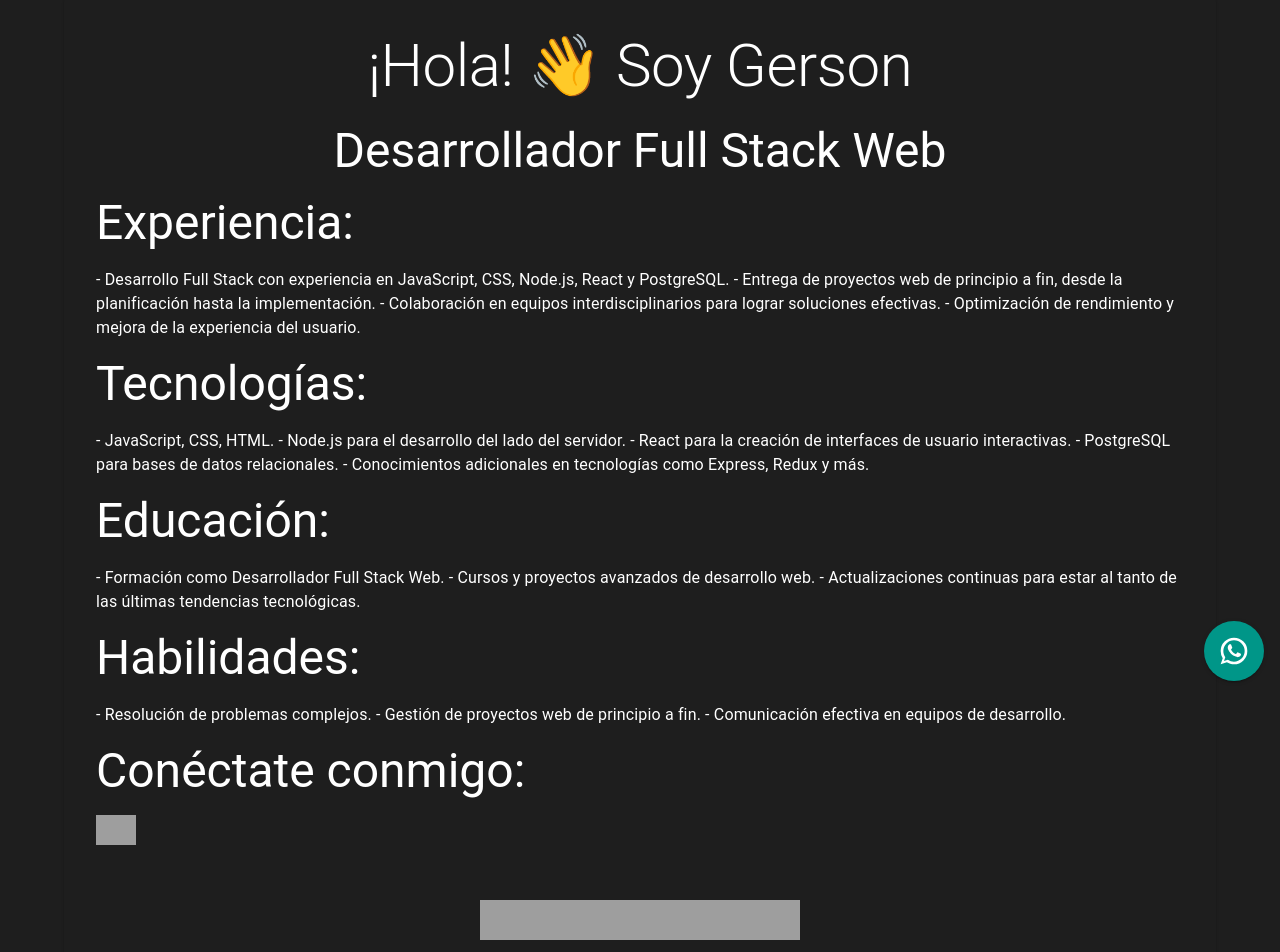
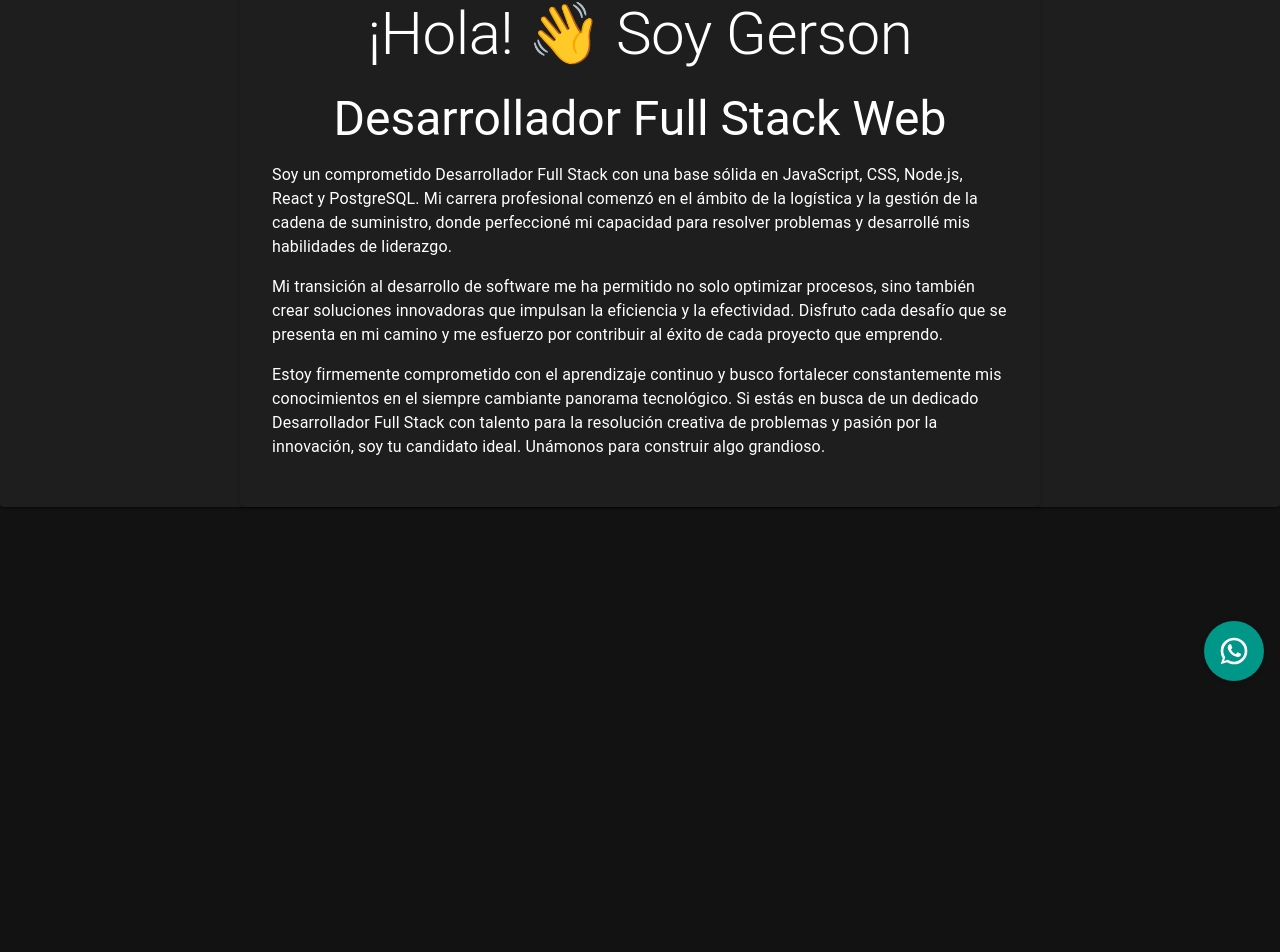
Before and after one commit to GerCenturion/myPortfolio, a React (Vite) app in the folder mi-portafolio/: page / in a window 1280 px wide. Shown: the part 103-1055 px from the top of the page. After the commit the page ends 800 px from the top, so only its background shows below. Built offline with nearby package versions, Linux system fonts and the light colour scheme; grey boxes are pictures that could not be loaded.

Commit message:
Agregue botones a contactos

```diff
--- a/mi-portafolio/src/componests/Contact/Contact.jsx
+++ b/mi-portafolio/src/componests/Contact/Contact.jsx
@@ -7,10 +7,14 @@ import {
   Snackbar,
   Box,
   CircularProgress,
+  Card,
+  Typography,
+  Link,
 } from "@mui/material";
 import { styled, css } from "@mui/system";
 import MarkEmailReadIcon from "@mui/icons-material/MarkEmailRead";
 import Slide from "@mui/material/Slide";
+import Loader from "../Loader/Loader.jsx";
 
 const FormContainer = styled(Container)(
   css`
@@ -21,10 +25,40 @@ const FormContainer = styled(Container)(
   `
 );
 
+const IconsContainer = styled(Box)(
+  css`
+    position: fixed;
+    bottom: 50px; /* Ajusta este valor según tus necesidades */
+    left: 50%;
+    transform: translateX(-50%);
+    display: flex;
+    gap: 10px;
+  `
+);
+
 const StyledTextField = styled(TextField)(
   css`
     width: 100%;
     margin-bottom: 16px;
+  `
+);
+
+const MovingCard = styled(Card)(
+  css`
+    padding: 16px;
+    display: flex;
+    align-items: center;
+    justify-content: center;
+    animation: moveCard 1.5s infinite alternate;
+
+    @keyframes moveCard {
+      from {
+        transform: translateY(0);
+      }
+      to {
+        transform: translateY(16px);
+      }
+    }
   `
 );
 
@@ -133,12 +167,15 @@ function Contact() {
       </FormContainer>
 
       {isLoading && (
-        <LoaderContainer>
-          <CircularProgress
-            color="primary"
-            size={24}
-          />
-        </LoaderContainer>
+        <MovingCard>
+          {/* Puedes personalizar el contenido de la tarjeta según tus necesidades */}
+          <Typography
+            variant="h6"
+            align="center"
+          >
+            <Loader />
+          </Typography>
+        </MovingCard>
       )}
 
       <Snackbar
@@ -165,6 +202,47 @@ function Contact() {
           </Alert>
         </Box>
       </Snackbar>
+      <IconsContainer>
+        <Link
+          href="https://linkedin.com/in/gerson-centurion-63a18b22b"
+          target="_blank"
+          rel="noreferrer"
+          underline="hover"
+        >
+          <img
+            src="https://raw.githubusercontent.com/rahuldkjain/github-profile-readme-generator/master/src/images/icons/Social/linked-in-alt.svg"
+            alt="LinkedIn"
+            height="30"
+            width="40"
+          />
+        </Link>
+        <Link
+          href="https://github.com/GerCenturion"
+          target="_blank"
+          rel="noreferrer"
+          underline="hover"
+        >
+          <img
+            src="https://raw.githubusercontent.com/rahuldkjain/github-profile-readme-generator/master/src/images/icons/Social/github.svg"
+            alt="GitHub"
+            height="30"
+            width="40"
+          />
+        </Link>
+        <Link
+          href="https://discord.gg/RYtBAaePgC"
+          target="_blank"
+          rel="noreferrer"
+          underline="hover"
+        >
+          <img
+            src="https://raw.githubusercontent.com/rahuldkjain/github-profile-readme-generator/master/src/images/icons/Social/discord.svg"
+            alt="Discord"
+            height="30"
+            width="40"
+          />
+        </Link>
+      </IconsContainer>
     </>
   );
 }
--- a/mi-portafolio/src/componests/Home/Home.jsx
+++ b/mi-portafolio/src/componests/Home/Home.jsx
@@ -1,10 +1,29 @@
 import React from "react";
-import { Typography, Container, Paper, Grid, Link } from "@mui/material";
+import { Typography, Container, Paper } from "@mui/material";
 
 const Home = () => {
   return (
     <Container>
-      <Paper sx={{ padding: 4, marginTop: 4 }}>
+      <Paper
+        sx={{
+          padding: 4,
+          marginTop: 4,
+          position: "relative",
+          margin: "0 auto", // Centra el Paper horizontalmente
+          maxWidth: "800px", // Establece el ancho máximo para evitar encimamiento
+        }}
+      >
+        {/* <img
+          src="https://res.cloudinary.com/dk5oluny4/image/upload/v1699659779/zfsnskbdzkq7ez9jycor.png"
+          alt="Gerson's Image"
+          style={{
+            position: "absolute",
+            top: 16,
+            right: 16,
+            width: "200px", // Ajusta el ancho según tus necesidades
+            height: "200px", // Ajusta la altura según tus necesidades
+          }}
+        /> */}
         <Typography
           variant="h2"
           align="center"
@@ -21,205 +40,36 @@ const Home = () => {
         </Typography>
 
         <Typography
-          variant="h3"
           align="left"
-          gutterBottom
+          paragraph
         >
-          Experiencia:
+          Soy un comprometido Desarrollador Full Stack con una base sólida en
+          JavaScript, CSS, Node.js, React y PostgreSQL. Mi carrera profesional
+          comenzó en el ámbito de la logística y la gestión de la cadena de
+          suministro, donde perfeccioné mi capacidad para resolver problemas y
+          desarrollé mis habilidades de liderazgo.
         </Typography>
         <Typography
           align="left"
           paragraph
         >
-          - Desarrollo Full Stack con experiencia en JavaScript, CSS, Node.js,
-          React y PostgreSQL. - Entrega de proyectos web de principio a fin,
-          desde la planificación hasta la implementación. - Colaboración en
-          equipos interdisciplinarios para lograr soluciones efectivas. -
-          Optimización de rendimiento y mejora de la experiencia del usuario.
-        </Typography>
-
-        <Typography
-          variant="h3"
-          align="left"
-          gutterBottom
-        >
-          Tecnologías:
+          Mi transición al desarrollo de software me ha permitido no solo
+          optimizar procesos, sino también crear soluciones innovadoras que
+          impulsan la eficiencia y la efectividad. Disfruto cada desafío que se
+          presenta en mi camino y me esfuerzo por contribuir al éxito de cada
+          proyecto que emprendo.
         </Typography>
         <Typography
           align="left"
           paragraph
         >
-          - JavaScript, CSS, HTML. - Node.js para el desarrollo del lado del
-          servidor. - React para la creación de interfaces de usuario
-          interactivas. - PostgreSQL para bases de datos relacionales. -
-          Conocimientos adicionales en tecnologías como Express, Redux y más.
+          Estoy firmemente comprometido con el aprendizaje continuo y busco
+          fortalecer constantemente mis conocimientos en el siempre cambiante
+          panorama tecnológico. Si estás en busca de un dedicado Desarrollador
+          Full Stack con talento para la resolución creativa de problemas y
+          pasión por la innovación, soy tu candidato ideal. Unámonos para
+          construir algo grandioso.
         </Typography>
-
-        <Typography
-          variant="h3"
-          align="left"
-          gutterBottom
-        >
-          Educación:
-        </Typography>
-        <Typography
-          align="left"
-          paragraph
-        >
-          - Formación como Desarrollador Full Stack Web. - Cursos y proyectos
-          avanzados de desarrollo web. - Actualizaciones continuas para estar al
-          tanto de las últimas tendencias tecnológicas.
-        </Typography>
-
-        <Typography
-          variant="h3"
-          align="left"
-          gutterBottom
-        >
-          Habilidades:
-        </Typography>
-        <Typography
-          align="left"
-          paragraph
-        >
-          - Resolución de problemas complejos. - Gestión de proyectos web de
-          principio a fin. - Comunicación efectiva en equipos de desarrollo.
-        </Typography>
-
-        <Typography
-          variant="h3"
-          align="left"
-          gutterBottom
-        >
-          Conéctate conmigo:
-        </Typography>
-        <Link
-          href="https://linkedin.com/in/gerson-centurion-63a18b22b"
-          target="_blank"
-          rel="noreferrer"
-          underline="hover"
-        >
-          <img
-            src="https://raw.githubusercontent.com/rahuldkjain/github-profile-readme-generator/master/src/images/icons/Social/linked-in-alt.svg"
-            alt="LinkedIn"
-            height="30"
-            width="40"
-          />
-        </Link>
-
-        <Grid
-          container
-          justifyContent="center"
-          marginTop={4}
-        >
-          <p align="center">
-            <a
-              href="https://developer.mozilla.org/en-US/docs/Web/JavaScript"
-              target="_blank"
-              rel="noreferrer"
-            >
-              <img
-                src="https://raw.githubusercontent.com/devicons/devicon/master/icons/javascript/javascript-original.svg"
-                alt="javascript"
-                width="40"
-                height="40"
-              />
-            </a>
-
-            <a
-              href="https://www.w3.org/html/"
-              target="_blank"
-              rel="noreferrer"
-            >
-              <img
-                src="https://raw.githubusercontent.com/devicons/devicon/master/icons/html5/html5-original-wordmark.svg"
-                alt="html5"
-                width="40"
-                height="40"
-              />
-            </a>
-
-            <a
-              href="https://www.w3schools.com/css/"
-              target="_blank"
-              rel="noreferrer"
-            >
-              <img
-                src="https://raw.githubusercontent.com/devicons/devicon/master/icons/css3/css3-original-wordmark.svg"
-                alt="css3"
-                width="40"
-                height="40"
-              />
-            </a>
-
-            <a
-              href="https://expressjs.com"
-              target="_blank"
-              rel="noreferrer"
-            >
-              <img
-                src="https://raw.githubusercontent.com/devicons/devicon/master/icons/express/express-original-wordmark.svg"
-                alt="express"
-                width="40"
-                height="40"
-              />
-            </a>
-
-            <a
-              href="https://nodejs.org"
-              target="_blank"
-              rel="noreferrer"
-            >
-              <img
-                src="https://raw.githubusercontent.com/devicons/devicon/master/icons/nodejs/nodejs-original-wordmark.svg"
-                alt="nodejs"
-                width="40"
-                height="40"
-              />
-            </a>
-
-            <a
-              href="https://git-scm.com/"
-              target="_blank"
-              rel="noreferrer"
-            >
-              <img
-                src="https://www.vectorlogo.zone/logos/git-scm/git-scm-icon.svg"
-                alt="git"
-                width="40"
-                height="40"
-              />
-            </a>
-
-            <a
-              href="https://www.postgresql.org"
-              target="_blank"
-              rel="noreferrer"
-            >
-              <img
-                src="https://raw.githubusercontent.com/devicons/devicon/master/icons/postgresql/postgresql-original-wordmark.svg"
-                alt="postgresql"
-                width="40"
-                height="40"
-              />
-            </a>
-
-            <a
-              href="https://www.python.org"
-              target="_blank"
-              rel="noreferrer"
-            >
-              <img
-                src="https://raw.githubusercontent.com/devicons/devicon/master/icons/python/python-original.svg"
-                alt="python"
-                width="40"
-                height="40"
-              />
-            </a>
-          </p>
-
-          {/* Agrega más botones según tus necesidades */}
-        </Grid>
       </Paper>
     </Container>
   );
--- /dev/null
+++ b/mi-portafolio/src/componests/Loader/Loader.css
@@ -0,0 +1,51 @@
+.loader {
+  position: relative;
+  border-style: solid;
+  box-sizing: border-box;
+  border-width: 20px 30px 15px 30px; /* Dimensiones reducidas a la mitad */
+  border-color: #3760C9 #96DDFC #96DDFC #36BBF7;
+  animation: envFloating 1s ease-in infinite alternate;
+}
+
+.loader:after {
+  content: "";
+  position: absolute;
+  right: 31px; /* Mitad del valor original */
+  top: -20px; /* Mitad del valor original */
+  height: 35px; /* Mitad del valor original */
+  width: 25px; /* Mitad del valor original */
+  background-image:
+    linear-gradient(#fff 22.5px, transparent 0),
+    linear-gradient(#fff 22.5px, transparent 0),
+    linear-gradient(#fff 22.5px, transparent 0);
+  background-repeat: no-repeat;
+  background-size: 15px 2px; /* Mitad del valor original */
+  background-position: 0px 6px, 4px 18.5px, 0px 30px; /* Mitad del valor original */
+  animation: envDropping 0.75s linear infinite;
+}
+
+@keyframes envFloating {
+  0% {
+    transform: translate(-1px, -2.5px) /* Mitad del valor original */;
+  }
+  100% {
+    transform: translate(0, 2.5px) /* Mitad del valor original */;
+  }
+}
+
+@keyframes envDropping {
+  0% {
+    background-position: 50px 6px, 57.5px 18.5px, 52.5px 30px; /* Mitad del valor original */
+    opacity: 1;
+  }
+  50% {
+    background-position: 0px 6px, 10px 18.5px, 2.5px 30px; /* Mitad del valor original */
+  }
+  60% {
+    background-position: -15px 6px, 0px 18.5px, -5px 30px; /* Mitad del valor original */
+  }
+  75%, 100% {
+    background-position: -15px 6px, -15px 18.5px, -15px 30px; /* Mitad del valor original */
+    opacity: 0;
+  }
+}
--- /dev/null
+++ b/mi-portafolio/src/componests/Loader/Loader.jsx
@@ -0,0 +1,8 @@
+import React, { useEffect } from "react";
+import "./Loader.css";
+
+const Loader = () => {
+  return <div className="loader"></div>;
+};
+
+export default Loader;
```
Also changed, not shown: mi-portafolio/src/componests/Project/Project.jsx (+35 -19 lines), mi-portafolio/src/componests/Skills/Skill.jsx (+7 -7 lines).
